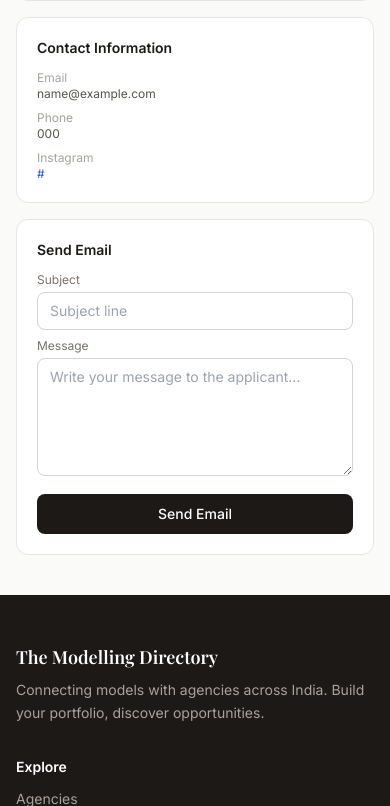
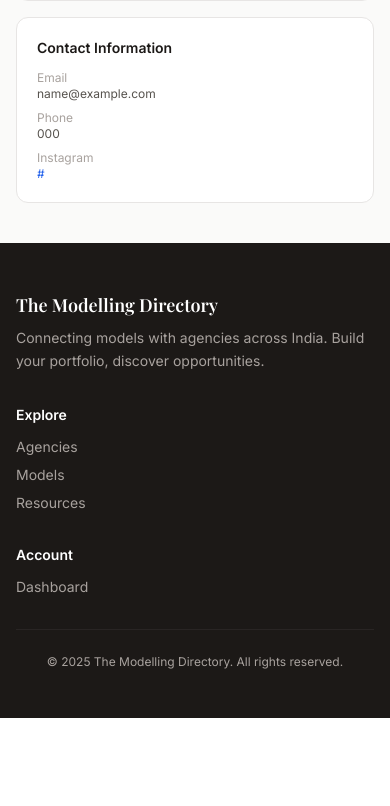
Before and after one commit to AmanNarendraAli/modeldirectory, a Django app: page /dashboard/applications/1/ in a window 390 px wide. Shown: the part 1326-2132 px from the top of the page. After the commit the page ends 2044 px from the top, so only its background shows below. Run offline with Django 5.2, Linux system fonts and the light colour scheme; a user stored in the database is signed in; tables that the repository leaves empty hold one stand-in row (values such as "Sample post"); grey boxes marked "Sample" are stand-in pictures; data that the repository does not hold is empty; some libraries are stand-ins or nearby versions.

Commit message:
Phase 4: Remove Send Email form from applicant detail
- Delete ContactApplicantForm and contact_applicant view/URL
- Remove Send Email card from applicant_detail.html
- Keep Contact Information card (email/phone/Instagram) for reference

Made-with: Cursor

```diff
--- a/apps/applications/forms.py
+++ b/apps/applications/forms.py
@@ -32,20 +32,3 @@ class FeedbackForm(forms.ModelForm):
         labels = {
             "feedback": "Feedback",
         }
-
-
-class ContactApplicantForm(forms.Form):
-    subject = forms.CharField(
-        max_length=200,
-        widget=forms.TextInput(attrs={
-            "placeholder": "Subject line",
-            "class": "w-full border border-stone-300 rounded-lg px-3 py-2 text-sm focus:outline-none focus:ring-2 focus:ring-stone-400",
-        }),
-    )
-    body = forms.CharField(
-        widget=forms.Textarea(attrs={
-            "rows": 5,
-            "placeholder": "Write your message to the applicant…",
-            "class": "w-full border border-stone-300 rounded-lg px-3 py-2 text-sm focus:outline-none focus:ring-2 focus:ring-stone-400",
-        }),
-    )
--- a/apps/dashboard/urls.py
+++ b/apps/dashboard/urls.py
@@ -8,7 +8,6 @@ urlpatterns = [
     path("applications/<int:application_id>/", views.applicant_detail, name="applicant-detail"),
     path("applications/<int:application_id>/status/", views.update_application_status, name="update-application-status"),
     path("applications/<int:application_id>/feedback/", views.submit_feedback, name="submit-feedback"),
-    path("applications/<int:application_id>/contact/", views.contact_applicant, name="contact-applicant"),
     path("agency/<int:agency_id>/link-model/", views.link_model, name="link-model"),
     path("agency/<int:agency_id>/unlink-model/<int:model_id>/", views.unlink_model, name="unlink-model"),
     path("agency/<int:agency_id>/search-models/", views.search_models_for_roster, name="search-models-for-roster"),
--- a/apps/dashboard/views.py
+++ b/apps/dashboard/views.py
@@ -2,13 +2,11 @@ from django.shortcuts import render, redirect, get_object_or_404
 from django.contrib.auth.decorators import login_required
 from django.contrib import messages
 from django.utils import timezone
-from django.core.mail import send_mail
-from django.conf import settings as django_settings
 from django.http import JsonResponse
 
 from apps.models_app.models import ModelProfile
 from apps.applications.models import Application
-from apps.applications.forms import FeedbackForm, ContactApplicantForm
+from apps.applications.forms import FeedbackForm
 from apps.discovery.models import SavedAgency, Follow
 from apps.portfolio.models import PortfolioPost
 from apps.accounts.forms import OnboardingForm
@@ -302,7 +300,6 @@ def applicant_detail(request, application_id):
         owner_profile=application.applicant_profile, is_public=True
     )
     feedback_form = FeedbackForm(instance=application)
-    contact_form = ContactApplicantForm()
 
     return render(request, "dashboard/applicant_detail.html", {
         "application": application,
@@ -311,7 +308,6 @@ def applicant_detail(request, application_id):
         "agency": agency,
         "status_choices": Application.Status.choices,
         "feedback_form": feedback_form,
-        "contact_form": contact_form,
     })
 
 
@@ -357,34 +353,6 @@ def submit_feedback(request, application_id):
         app.feedback_updated_at = timezone.now()
         app.save(update_fields=["feedback", "feedback_updated_at"])
         messages.success(request, "Feedback saved.")
-
-    return redirect("applicant-detail", application_id=application_id)
-
-
-@login_required
-def contact_applicant(request, application_id):
-    if request.method != "POST":
-        return redirect("agency-dashboard")
-
-    agency = _get_agency_for_staff(request.user)
-    if not agency:
-        return redirect("home")
-
-    application = get_object_or_404(Application, id=application_id, agency=agency)
-    form = ContactApplicantForm(request.POST)
-    if form.is_valid():
-        subject = form.cleaned_data["subject"]
-        body = form.cleaned_data["body"]
-        recipient = application.applicant_profile.contact_email or application.applicant_profile.user.email
-        from_email = request.user.email
-        send_mail(
-            subject=f"[{agency.name}] {subject}",
-            message=body,
-            from_email=from_email,
-            recipient_list=[recipient],
-            fail_silently=True,
-        )
-        messages.success(request, f"Email sent to {recipient}.")
 
     return redirect("applicant-detail", application_id=application_id)
 
--- a/templates/dashboard/applicant_detail.html
+++ b/templates/dashboard/applicant_detail.html
@@ -150,23 +150,6 @@
                 </div>
             </div>
 
-            <div class="bg-white border border-stone-200 rounded-xl p-5 mt-4">
-                <h3 class="font-semibold text-stone-900 text-sm mb-3">Send Email</h3>
-                <form method="post" action="{% url 'contact-applicant' application.id %}">
-                    {% csrf_token %}
-                    <div class="mb-2">
-                        <label class="text-xs text-stone-500 block mb-1">Subject</label>
-                        {{ contact_form.subject }}
-                        {% if contact_form.subject.errors %}<p class="text-red-600 text-xs mt-1">{{ contact_form.subject.errors|join:", " }}</p>{% endif %}
-                    </div>
-                    <div class="mb-3">
-                        <label class="text-xs text-stone-500 block mb-1">Message</label>
-                        {{ contact_form.body }}
-                        {% if contact_form.body.errors %}<p class="text-red-600 text-xs mt-1">{{ contact_form.body.errors|join:", " }}</p>{% endif %}
-                    </div>
-                    <button type="submit" class="w-full bg-stone-900 text-white text-sm font-medium py-2.5 rounded-lg hover:bg-stone-700 transition-colors">Send Email</button>
-                </form>
-            </div>
         </div>
 
     </div>
```
